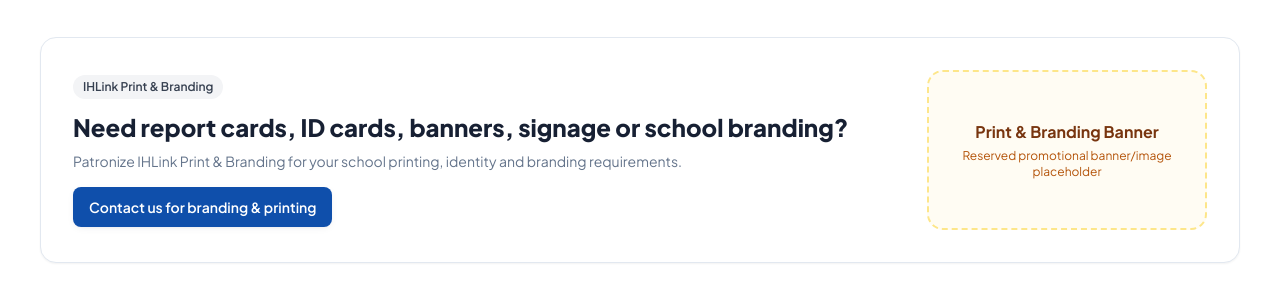
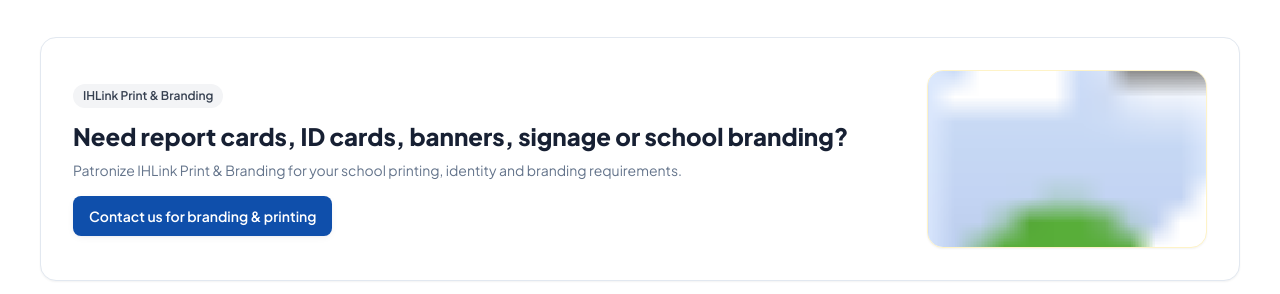
Before and after one commit to Hassan-625/IHLink-SchoolPro, a React (Vite) app: page /schoolpro/get-in-touch in a window 1280 px wide. Shown: the part 380-674 px from the top of the page. Built offline with nearby package versions, Linux system fonts and the light colour scheme; no server answers; the database is empty.

Commit message:
Feature: add Print & Branding banner to SchoolPro support
* feat: add SchoolPro Print and Branding support banner

* feat: replace Print and Branding placeholder with banner

```diff
--- a/src/pages/schoolpro/SchoolProSupport.tsx
+++ b/src/pages/schoolpro/SchoolProSupport.tsx
@@ -60,7 +60,7 @@
       </section>
 
       <section className="py-12 px-6 lg:px-10 max-w-[1280px] mx-auto">
-        <Card padding="lg" className="mb-8 overflow-hidden"><div className="grid gap-6 md:grid-cols-[1fr_280px] md:items-center"><div><Badge className="mb-3 bg-amber-50 text-amber-700 border-amber-200">IHLink Print & Branding</Badge><h2 className="text-2xl font-extrabold text-ink">Need report cards, ID cards, banners, signage or school branding?</h2><p className="mt-2 text-sm text-muted">Patronize IHLink Print & Branding for your school printing, identity and branding requirements.</p><a href={platformExploreUrl("print")}><Button className="mt-4">Contact us for branding & printing</Button></a></div><div className="grid min-h-40 place-items-center rounded-2xl border-2 border-dashed border-amber-200 bg-amber-50/60 p-6 text-center"><div><p className="font-bold text-amber-900">Print & Branding Banner</p><p className="mt-1 text-xs text-amber-700">Reserved promotional banner/image placeholder</p></div></div></div></Card>
+        <Card padding="lg" className="mb-8 overflow-hidden"><div className="grid gap-6 md:grid-cols-[1fr_280px] md:items-center"><div><Badge className="mb-3 bg-amber-50 text-amber-700 border-amber-200">IHLink Print & Branding</Badge><h2 className="text-2xl font-extrabold text-ink">Need report cards, ID cards, banners, signage or school branding?</h2><p className="mt-2 text-sm text-muted">Patronize IHLink Print & Branding for your school printing, identity and branding requirements.</p><a href={platformExploreUrl("print")}><Button className="mt-4">Contact us for branding & printing</Button></a></div><div className="overflow-hidden rounded-2xl border border-amber-100 bg-white shadow-sm"><img src="/images/print-branding-school-banner.svg" alt="IHLink Print & Branding services for schools" className="h-40 w-full object-cover md:h-44" loading="lazy" /></div></div></Card>
         <QuickContact className="mb-8" />
         <div className="grid grid-cols-1 md:grid-cols-2 lg:grid-cols-4 gap-4 mb-12">
           {helpCategories.map((c, i) => (
```
Also changed, not shown: public/images/print-branding-school-banner.svg (added).
